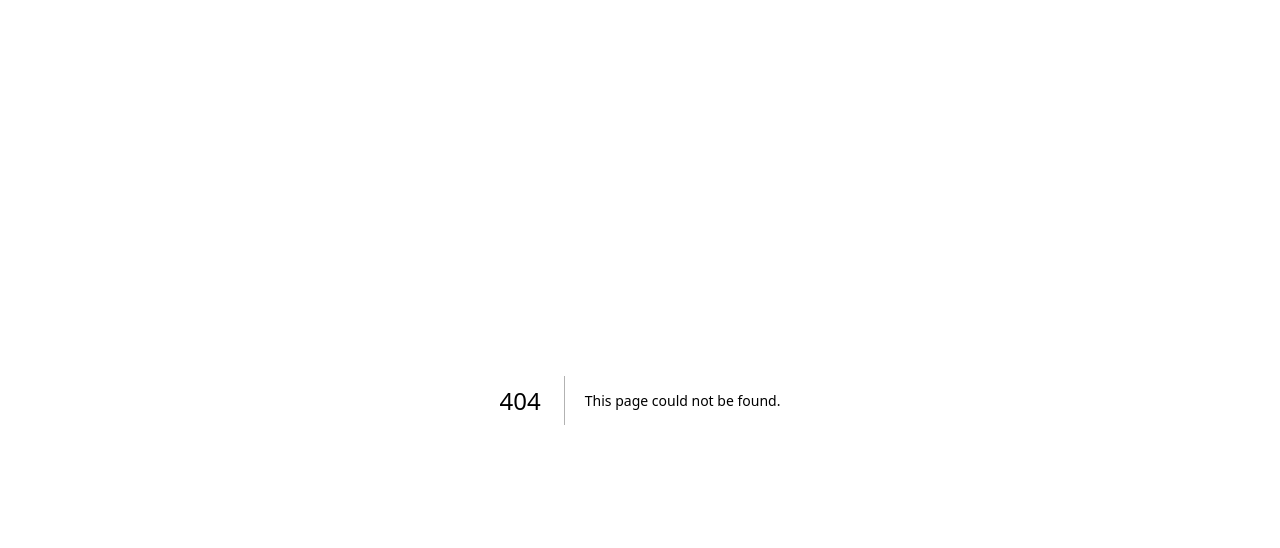
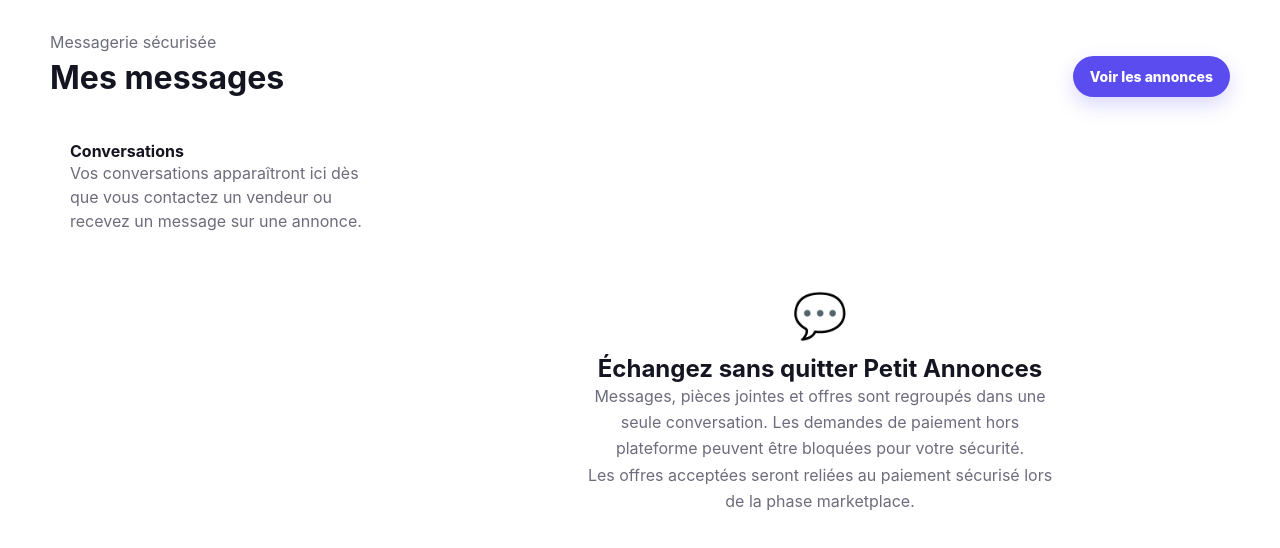
Before and after one commit to hakersoy66/petitannonces, a Next.js app in the folder apps/web/: page /messages in a window 1280 px wide. Before the commit this address had no page. Shown: the top 548 px of the page. Built offline with nearby package versions, Linux system fonts and the light colour scheme.

Commit message:
feat(web): add messaging inbox route

```diff
--- /dev/null
+++ b/apps/web/app/messages/page.tsx
@@ -0,0 +1,40 @@
+import type { Metadata } from "next";
+import Link from "next/link";
+
+export const metadata: Metadata = {
+  title: "Mes messages | Petit Annonces",
+  description: "Retrouvez vos conversations, offres et échanges sécurisés sur Petit Annonces.",
+};
+
+export default function MessagesPage() {
+  return (
+    <main className="shell" style={{ paddingBlock: "32px 64px" }}>
+      <div style={{ display: "flex", justifyContent: "space-between", alignItems: "end", gap: 20, marginBottom: 24 }}>
+        <div>
+          <p style={{ margin: 0, color: "var(--muted)" }}>Messagerie sécurisée</p>
+          <h1 style={{ margin: "6px 0 0" }}>Mes messages</h1>
+        </div>
+        <Link className="button button-primary button-compact" href="/recherche">Voir les annonces</Link>
+      </div>
+
+      <section style={{ display: "grid", gridTemplateColumns: "minmax(260px, 360px) 1fr", minHeight: 560, border: "1px solid var(--border)", borderRadius: 24, overflow: "hidden", background: "var(--surface)" }}>
+        <aside style={{ borderRight: "1px solid var(--border)", padding: 20 }}>
+          <strong>Conversations</strong>
+          <p style={{ color: "var(--muted)", lineHeight: 1.5 }}>Vos conversations apparaîtront ici dès que vous contactez un vendeur ou recevez un message sur une annonce.</p>
+        </aside>
+        <div style={{ display: "grid", placeItems: "center", padding: 32, textAlign: "center" }}>
+          <div style={{ maxWidth: 480 }}>
+            <div style={{ fontSize: 44, marginBottom: 12 }} aria-hidden="true">💬</div>
+            <h2>Échangez sans quitter Petit Annonces</h2>
+            <p style={{ color: "var(--muted)", lineHeight: 1.65 }}>
+              Messages, pièces jointes et offres sont regroupés dans une seule conversation. Les demandes de paiement hors plateforme peuvent être bloquées pour votre sécurité.
+            </p>
+            <p style={{ color: "var(--muted)", lineHeight: 1.65 }}>
+              Les offres acceptées seront reliées au paiement sécurisé lors de la phase marketplace.
+            </p>
+          </div>
+        </div>
+      </section>
+    </main>
+  );
+}
```
